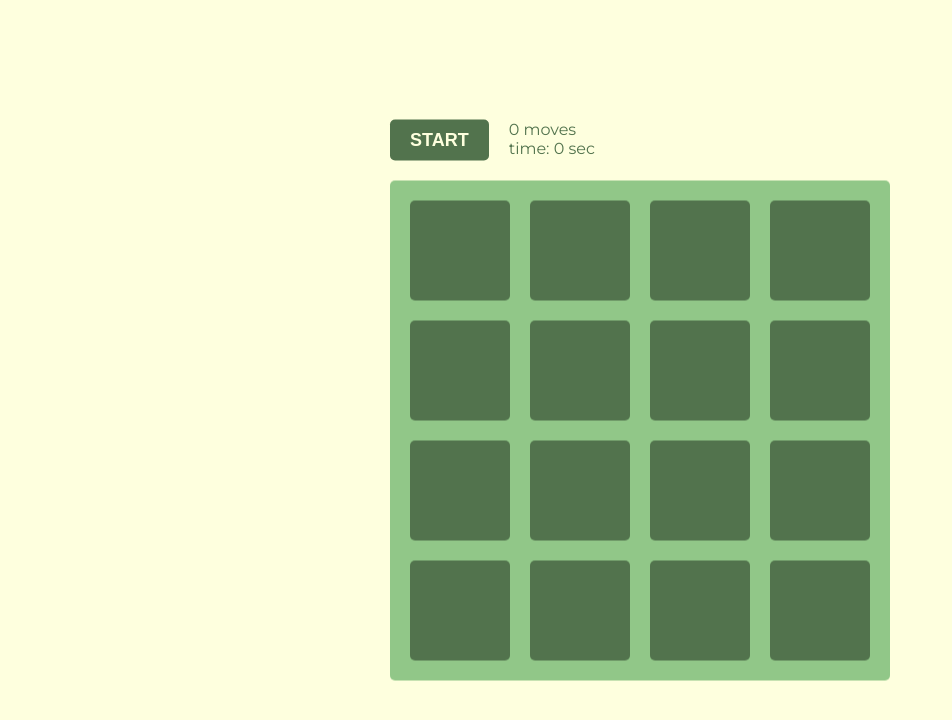
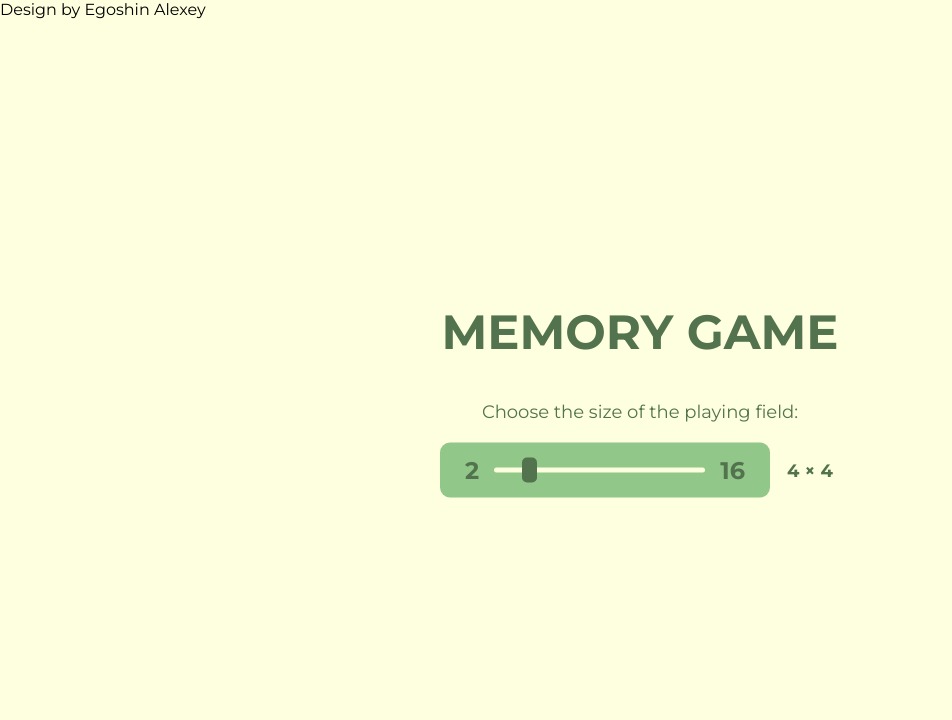
Before and after one commit to RipeCherries/emoji-memory-game, a plain HTML site: page index.html in a window 1280 px wide. Shown: the whole page, without its empty margins (0-952 px from the left). Drawn offline with Linux system fonts and the light colour scheme.

Commit message:
Made part of the main page

```diff
--- a/index.html
+++ b/index.html
@@ -5,25 +5,52 @@
     <meta http-equiv="X-UA-Compatible" content="IE=edge">
     <meta name="viewport" content="width=device-width, initial-scale=1.0">
     <title>Memory Game</title>
-    <link rel="stylesheet" href="style.css">
-    <script src="game.js" defer></script>
+    <link rel="icon" href="favicon-32x32.png">
+    <link rel="stylesheet" href="styles/main.css">
+    <script src="main.js" defer></script>
     <link rel="preconnect" href="https://fonts.googleapis.com">
     <link rel="preconnect" href="https://fonts.gstatic.com" crossorigin>
     <link href="https://fonts.googleapis.com/css2?family=Montserrat:wght@400;700&display=swap" rel="stylesheet">
 </head>
 <body>
-    <div class="game">
+    <div class="container">
+        <h1 class="title">
+            MEMORY GAME
+        </h1>
+        <div class="instruction">
+            Choose the size of the playing field:
+        </div>
         <div class="controls">
-            <button class="start">START</button>
-            <div class="stats">
-                <div class="moves">0 moves</div>
-                <div class="time">time: 0 sec</div>
+            <div class="level-size">
+                <div class="range">
+                    <div class="field">
+                        <div class="value left">2</div>
+                        <input type="range" min="2" max="16" value="4" step="2" />
+                        <div class="value right">16</div>
+                    </div>
+                </div>
+                <div class="slider-value">
+                    <span>4</span>
+                    ×
+                    <span>4</span>
+                </div>
+
+
+
+
+
+
+
+
+
+
+
             </div>
         </div>
-        <div class="game-board">
-            <div class="board" data-size="4"></div>
-            <div class="win"></div>
-        </div>
+    </div>
+
+    <div class="footer">
+        Design by Egoshin Alexey
     </div>
 </body>
 </html>
--- /dev/null
+++ b/main.js
@@ -0,0 +1,10 @@
+const sliderValue = document.querySelectorAll("span");
+const inputSlider = document.querySelector("input");
+
+inputSlider.oninput = function () {
+    const value = inputSlider.value;
+    sliderValue[0].textContent = value;
+    sliderValue[1].textContent = value;
+}
+
+localStorage.setItem("size", 8);
--- /dev/null
+++ b/styles/main.css
@@ -0,0 +1,96 @@
+* {
+    box-sizing: border-box;
+    padding: 0;
+    margin: 0;
+}
+
+html {
+    width: 100%;
+    height: 100%;
+    background: #FEFFDE;
+    font-family: 'Montserrat', sans-serif;
+}
+
+.container {
+    width: 400px;
+    position: absolute;
+    top: 50%;
+    left: 50%;
+    transform: translate(-50%, -50%);
+}
+
+.title {
+    color: #52734D;
+    text-align: center;
+    font-size: 48px;
+    margin-bottom: 40px;
+}
+
+.instruction {
+    font-size: 18px;
+    margin-bottom: 20px;
+    text-align: center;
+    color: #52734D;
+}
+
+.level-size {
+    display: flex;
+    justify-content: space-between;
+    align-items: center;
+    color: #52734D;
+}
+
+.range {
+    height: 55px;
+    width: 330px;
+    background: #91C788;
+    border-radius: 10px;
+    padding: 0 25px;
+}
+
+.range .field {
+    position: relative;
+    display: flex;
+    align-items: center;
+    justify-content: space-between;
+    height: 100%;
+}
+
+.range .field .value {
+    font-size: 24px;
+    font-weight: 700;
+}
+
+.range .field .value.left {
+    padding-right: 15px;
+}
+
+.range .field .value.right {
+    padding-left: 15px;
+}
+
+.range .field input {
+    -webkit-appearance: none;
+    height: 5px;
+    width: 100%;
+    background: #FEFFDE;
+    border: none;
+    border-radius: 5px;
+    outline: none;
+}
+
+.range .field input::-webkit-slider-thumb {
+    -webkit-appearance: none;
+    height: 25px;
+    width: 15px;
+    border-radius: 5px;
+    background: #52734D;
+    cursor: pointer;
+}
+
+.slider-value {
+    width: 60px;
+    text-align: center;
+    font-size: 18px;
+    font-weight: 700;
+}
```
Also changed, not shown: game.html (added, +29 -0 lines), favicon-32x32.png (added), styles/game.css (renamed from style.css).
